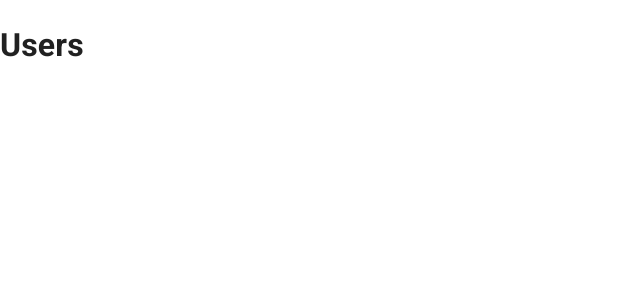
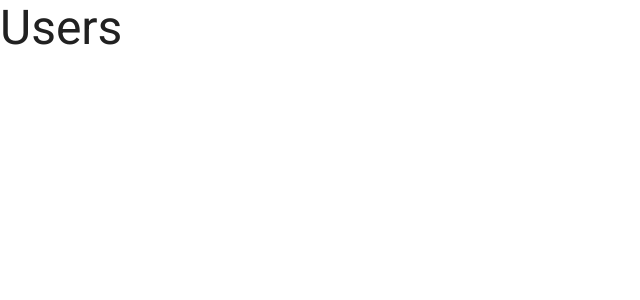
Before and after one commit to kwn1125/vite-react-mui-sample-app, a React (Vite) app: page /users in a window 1280 px wide. Shown: the top 300 px of the page, without its empty margins (0-640 px from the left). Built offline with nearby package versions, Linux system fonts and the light colour scheme.

Commit message:
feat: migrate heading tags to MUI Typography

```diff
--- a/src/App.tsx
+++ b/src/App.tsx
@@ -1,11 +1,15 @@
-import { CssBaseline } from "@mui/material";
+import { CssBaseline, Typography } from "@mui/material";
 import { RouterProvider, createBrowserRouter } from "react-router-dom";
 import { UsersPage } from "./pages/users";
 
 const router = createBrowserRouter([
   {
     path: "/",
-    element: <h1>Hello!</h1>,
+    element: (
+      <Typography component="h1" variant="h3">
+        Hello!
+      </Typography>
+    ),
   },
   {
     path: "/users",
--- a/src/features/users/container/UsersContainer.tsx
+++ b/src/features/users/container/UsersContainer.tsx
@@ -1,7 +1,11 @@
+import { Typography } from "@mui/material";
+
 export const UsersContainer = () => {
   return (
     <>
-      <h1>Users</h1>
+      <Typography component="h1" variant="h3">
+        Users
+      </Typography>
     </>
   );
 };
```
